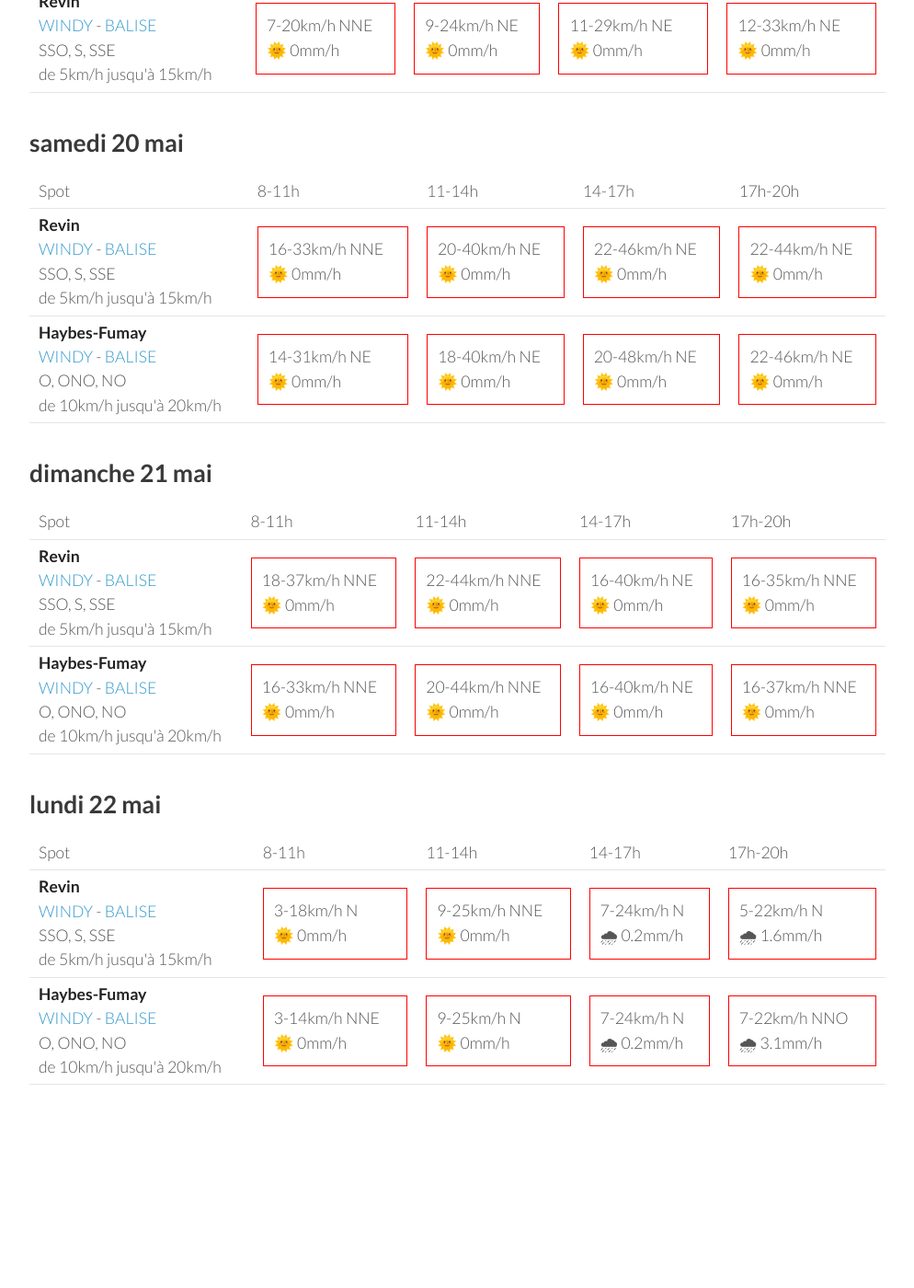
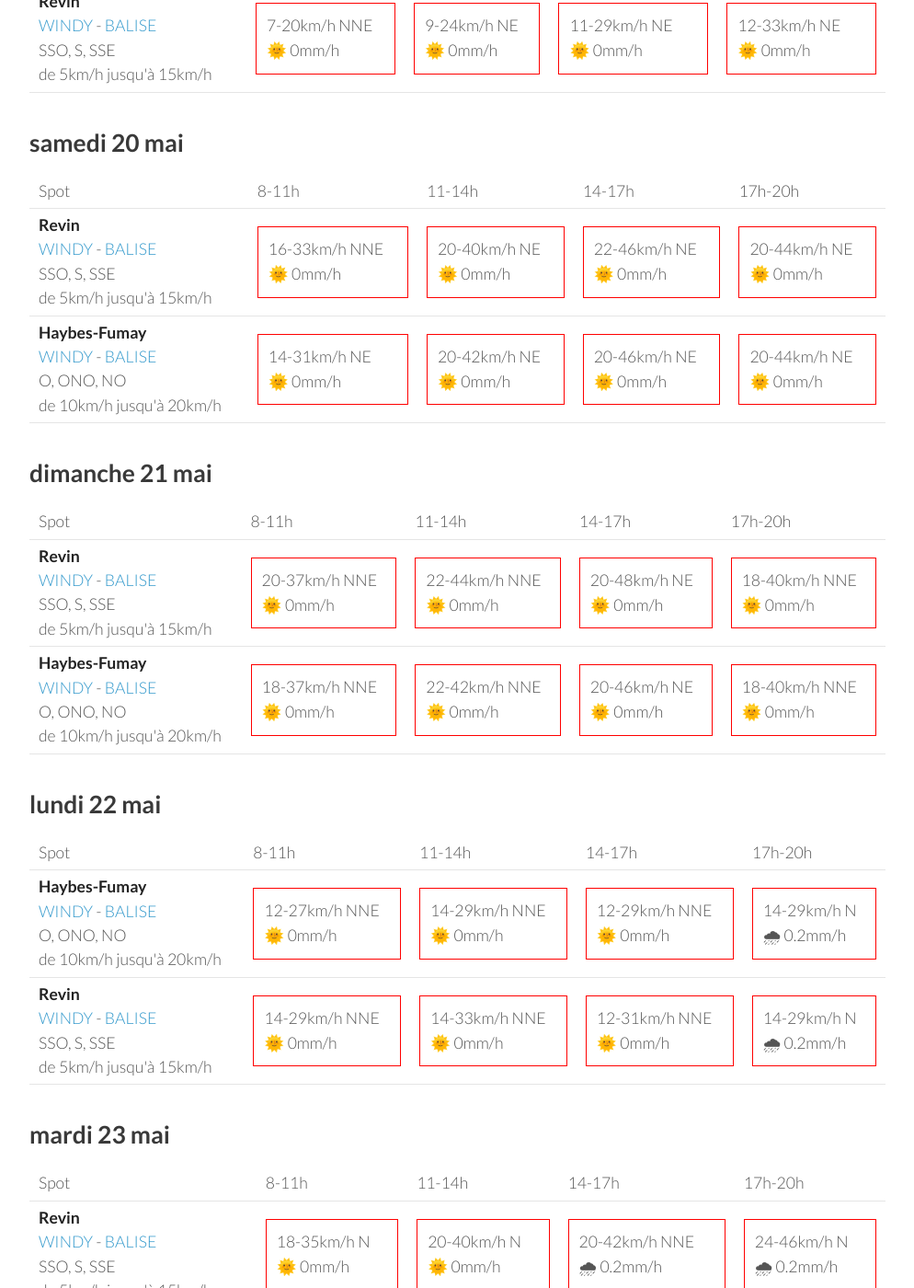
Before and after one commit to parapente-dans-le-nord/parapente-dans-le-nord.github.io, a Jekyll site: the page built from ardennes.markdown, in a window 1280 px wide and 1400 px high, scrolled down 859 px. Shown: the whole window at 92% size, without its empty margins (26-1020 px from the left). Built offline with Jekyll 4.4.1, drawn with Linux system fonts in a browser that asks for light colours; before the commit the page ends 2166 px from its top, so only the background shows below that; some of the changed text lies outside the part shown.

Commit message:
update index.markdown

```diff
--- a/ardennes.markdown
+++ b/ardennes.markdown
@@ -99,7 +99,7 @@ page mise à jour le jeudi 18 mai 06:10
             <td><div class="not-flyable"><p>16-33km/h NNE</p><p>🌞 0mm/h</p></div></td>
             <td><div class="not-flyable"><p>20-40km/h NE</p><p>🌞 0mm/h</p></div></td>
             <td><div class="not-flyable"><p>22-46km/h NE</p><p>🌞 0mm/h</p></div></td>
-            <td><div class="not-flyable"><p>22-44km/h NE</p><p>🌞 0mm/h</p></div></td>
+            <td><div class="not-flyable"><p>20-44km/h NE</p><p>🌞 0mm/h</p></div></td>
 
 
     </tr>
@@ -107,9 +107,9 @@ page mise à jour le jeudi 18 mai 06:10
         <td><strong>Haybes-Fumay</strong><br><a href="https://windy.com/49.998/4.715?49.913,4.738,10">WINDY</a> - <span class=""><a href="http://www.balisemeteo.com/balise.php?idBalise=104">BALISE</a> </span><br> <span class="vent-favorable">O, ONO, NO</span><br><span class="force-vent">de 10km/h jusqu'à 20km/h</span> </td>
 
             <td><div class="not-flyable"><p>14-31km/h NE</p><p>🌞 0mm/h</p></div></td>
-            <td><div class="not-flyable"><p>18-40km/h NE</p><p>🌞 0mm/h</p></div></td>
-            <td><div class="not-flyable"><p>20-48km/h NE</p><p>🌞 0mm/h</p></div></td>
-            <td><div class="not-flyable"><p>22-46km/h NE</p><p>🌞 0mm/h</p></div></td>
+            <td><div class="not-flyable"><p>20-42km/h NE</p><p>🌞 0mm/h</p></div></td>
+            <td><div class="not-flyable"><p>20-46km/h NE</p><p>🌞 0mm/h</p></div></td>
+            <td><div class="not-flyable"><p>20-44km/h NE</p><p>🌞 0mm/h</p></div></td>
 
 
     </tr>
@@ -132,20 +132,20 @@ page mise à jour le jeudi 18 mai 06:10
 <tr>
         <td><strong>Revin</strong><br><a href="https://windy.com/49.948/4.625?49.543,4.625,8">WINDY</a> - <span class=""><a href="http://www.balisemeteo.com/balise.php?idBalise=5019">BALISE</a> </span><br> <span class="vent-favorable">SSO, S, SSE</span><br><span class="force-vent">de 5km/h jusqu'à 15km/h</span> </td>
 
-            <td><div class="not-flyable"><p>18-37km/h NNE</p><p>🌞 0mm/h</p></div></td>
+            <td><div class="not-flyable"><p>20-37km/h NNE</p><p>🌞 0mm/h</p></div></td>
             <td><div class="not-flyable"><p>22-44km/h NNE</p><p>🌞 0mm/h</p></div></td>
-            <td><div class="not-flyable"><p>16-40km/h NE</p><p>🌞 0mm/h</p></div></td>
-            <td><div class="not-flyable"><p>16-35km/h NNE</p><p>🌞 0mm/h</p></div></td>
+            <td><div class="not-flyable"><p>20-48km/h NE</p><p>🌞 0mm/h</p></div></td>
+            <td><div class="not-flyable"><p>18-40km/h NNE</p><p>🌞 0mm/h</p></div></td>
 
 
     </tr>
 <tr>
         <td><strong>Haybes-Fumay</strong><br><a href="https://windy.com/49.998/4.715?49.913,4.738,10">WINDY</a> - <span class=""><a href="http://www.balisemeteo.com/balise.php?idBalise=104">BALISE</a> </span><br> <span class="vent-favorable">O, ONO, NO</span><br><span class="force-vent">de 10km/h jusqu'à 20km/h</span> </td>
 
-            <td><div class="not-flyable"><p>16-33km/h NNE</p><p>🌞 0mm/h</p></div></td>
-            <td><div class="not-flyable"><p>20-44km/h NNE</p><p>🌞 0mm/h</p></div></td>
-            <td><div class="not-flyable"><p>16-40km/h NE</p><p>🌞 0mm/h</p></div></td>
-            <td><div class="not-flyable"><p>16-37km/h NNE</p><p>🌞 0mm/h</p></div></td>
+            <td><div class="not-flyable"><p>18-37km/h NNE</p><p>🌞 0mm/h</p></div></td>
+            <td><div class="not-flyable"><p>22-42km/h NNE</p><p>🌞 0mm/h</p></div></td>
+            <td><div class="not-flyable"><p>20-46km/h NE</p><p>🌞 0mm/h</p></div></td>
+            <td><div class="not-flyable"><p>18-40km/h NNE</p><p>🌞 0mm/h</p></div></td>
 
 
     </tr>
@@ -166,22 +166,22 @@ page mise à jour le jeudi 18 mai 06:10
       <td>17h-20h</td>
     </tr>
 <tr>
-        <td><strong>Revin</strong><br><a href="https://windy.com/49.948/4.625?49.543,4.625,8">WINDY</a> - <span class=""><a href="http://www.balisemeteo.com/balise.php?idBalise=5019">BALISE</a> </span><br> <span class="vent-favorable">SSO, S, SSE</span><br><span class="force-vent">de 5km/h jusqu'à 15km/h</span> </td>
+        <td><strong>Haybes-Fumay</strong><br><a href="https://windy.com/49.998/4.715?49.913,4.738,10">WINDY</a> - <span class=""><a href="http://www.balisemeteo.com/balise.php?idBalise=104">BALISE</a> </span><br> <span class="vent-favorable">O, ONO, NO</span><br><span class="force-vent">de 10km/h jusqu'à 20km/h</span> </td>
 
-            <td><div class="not-flyable"><p>3-18km/h N</p><p>🌞 0mm/h</p></div></td>
-            <td><div class="not-flyable"><p>9-25km/h NNE</p><p>🌞 0mm/h</p></div></td>
-            <td><div class="not-flyable"><p>7-24km/h N</p><p>🌧 0.2mm/h</p></div></td>
-            <td><div class="not-flyable"><p>5-22km/h N</p><p>🌧 1.6mm/h</p></div></td>
+            <td><div class="not-flyable"><p>12-27km/h NNE</p><p>🌞 0mm/h</p></div></td>
+            <td><div class="not-flyable"><p>14-29km/h NNE</p><p>🌞 0mm/h</p></div></td>
+            <td><div class="not-flyable"><p>12-29km/h NNE</p><p>🌞 0mm/h</p></div></td>
+            <td><div class="not-flyable"><p>14-29km/h N</p><p>🌧 0.2mm/h</p></div></td>
 
 
     </tr>
 <tr>
-        <td><strong>Haybes-Fumay</strong><br><a href="https://windy.com/49.998/4.715?49.913,4.738,10">WINDY</a> - <span class=""><a href="http://www.balisemeteo.com/balise.php?idBalise=104">BALISE</a> </span><br> <span class="vent-favorable">O, ONO, NO</span><br><span class="force-vent">de 10km/h jusqu'à 20km/h</span> </td>
+        <td><strong>Revin</strong><br><a href="https://windy.com/49.948/4.625?49.543,4.625,8">WINDY</a> - <span class=""><a href="http://www.balisemeteo.com/balise.php?idBalise=5019">BALISE</a> </span><br> <span class="vent-favorable">SSO, S, SSE</span><br><span class="force-vent">de 5km/h jusqu'à 15km/h</span> </td>
 
-            <td><div class="not-flyable"><p>3-14km/h NNE</p><p>🌞 0mm/h</p></div></td>
-            <td><div class="not-flyable"><p>9-25km/h N</p><p>🌞 0mm/h</p></div></td>
-            <td><div class="not-flyable"><p>7-24km/h N</p><p>🌧 0.2mm/h</p></div></td>
-            <td><div class="not-flyable"><p>7-22km/h NNO</p><p>🌧 3.1mm/h</p></div></td>
+            <td><div class="not-flyable"><p>14-29km/h NNE</p><p>🌞 0mm/h</p></div></td>
+            <td><div class="not-flyable"><p>14-33km/h NNE</p><p>🌞 0mm/h</p></div></td>
+            <td><div class="not-flyable"><p>12-31km/h NNE</p><p>🌞 0mm/h</p></div></td>
+            <td><div class="not-flyable"><p>14-29km/h N</p><p>🌧 0.2mm/h</p></div></td>
 
 
     </tr>
@@ -189,3 +189,39 @@ page mise à jour le jeudi 18 mai 06:10
 </tbody>
 </table>
 {:/}
+## mardi 23 mai
+
+{::nomarkdown}
+<table>
+  <tbody>
+    <tr>
+      <td>Spot</td>
+      <td>8-11h</td>
+      <td>11-14h</td>
+      <td>14-17h</td>
+      <td>17h-20h</td>
+    </tr>
+<tr>
+        <td><strong>Revin</strong><br><a href="https://windy.com/49.948/4.625?49.543,4.625,8">WINDY</a> - <span class=""><a href="http://www.balisemeteo.com/balise.php?idBalise=5019">BALISE</a> </span><br> <span class="vent-favorable">SSO, S, SSE</span><br><span class="force-vent">de 5km/h jusqu'à 15km/h</span> </td>
+
+            <td><div class="not-flyable"><p>18-35km/h N</p><p>🌞 0mm/h</p></div></td>
+            <td><div class="not-flyable"><p>20-40km/h N</p><p>🌞 0mm/h</p></div></td>
+            <td><div class="not-flyable"><p>20-42km/h NNE</p><p>🌧 0.2mm/h</p></div></td>
+            <td><div class="not-flyable"><p>24-46km/h N</p><p>🌧 0.2mm/h</p></div></td>
+
+
+    </tr>
+<tr>
+        <td><strong>Haybes-Fumay</strong><br><a href="https://windy.com/49.998/4.715?49.913,4.738,10">WINDY</a> - <span class=""><a href="http://www.balisemeteo.com/balise.php?idBalise=104">BALISE</a> </span><br> <span class="vent-favorable">O, ONO, NO</span><br><span class="force-vent">de 10km/h jusqu'à 20km/h</span> </td>
+
+            <td><div class="not-flyable"><p>14-31km/h N</p><p>🌞 0mm/h</p></div></td>
+            <td><div class="not-flyable"><p>20-40km/h N</p><p>🌞 0mm/h</p></div></td>
+            <td><div class="not-flyable"><p>20-42km/h N</p><p>🌧 0.2mm/h</p></div></td>
+            <td><div class="not-flyable"><p>24-46km/h N</p><p>🌧 0.3mm/h</p></div></td>
+
+
+    </tr>
+
+</tbody>
+</table>
+{:/}
```
Also changed, not shown: other parts of ardennes.markdown (+1 -1 lines).
